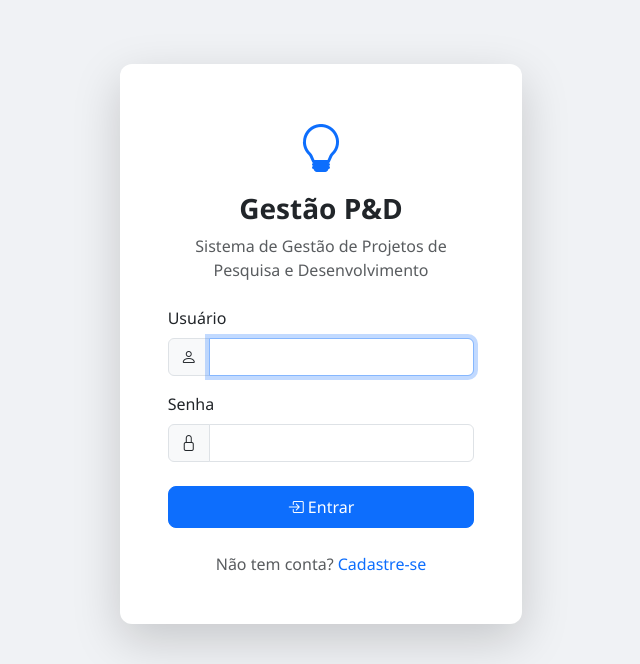
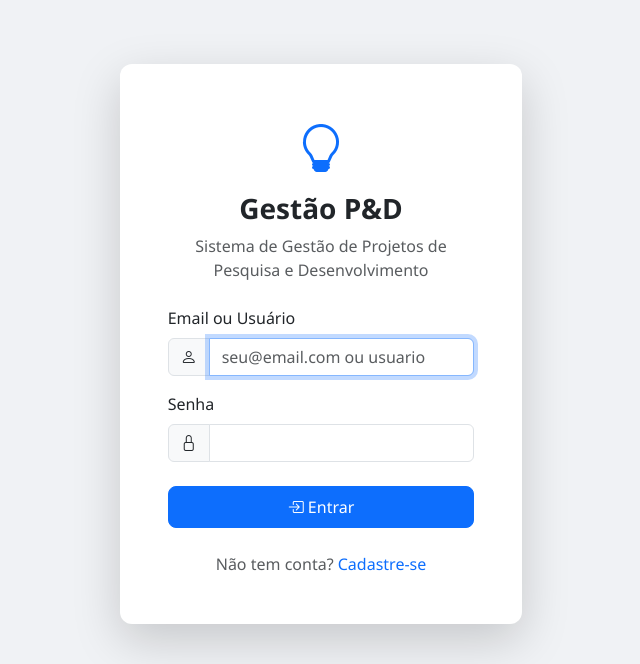
Before and after one commit to eduardotsantos/Python, a Flask app: page /login in a window 1280 px wide. Shown: the top 664 px of the page, without its empty margins (319-959 px from the left). Run offline with Flask 3, Linux system fonts and the light colour scheme.

Commit message:
feat: Permitir login por email ou nome de usuário
- Agora aceita email OU username no campo de login
- Verifica se usuário está ativo antes de permitir login
- Verifica se tenant está ativo para usuários não-superadmin
- Atualizado placeholder no formulário de login

https://claude.ai/code/session_01PZ1dS4m6XMv9TH7NS5L7mQ

```diff
--- a/rd_project_management/routes/auth.py
+++ b/rd_project_management/routes/auth.py
@@ -11,17 +11,32 @@ def login():
         return redirect(url_for('projects.list_projects'))
 
     if request.method == 'POST':
-        username = request.form.get('username', '').strip()
+        login_input = request.form.get('username', '').strip()
         password = request.form.get('password', '')
 
-        user = User.query.filter_by(username=username).first()
-        if user and user.check_password(password):
+        # Try to find user by email or username
+        user = User.query.filter(
+            db.or_(
+                User.email == login_input,
+                User.username == login_input
+            )
+        ).first()
+
+        if user and user.active and user.check_password(password):
+            # Check if tenant is active (for non-superadmin users)
+            if user.tenant_id and user.tenant:
+                if not user.tenant.is_active():
+                    flash('Sua empresa está com a licença expirada ou inativa. Entre em contato com o suporte.', 'danger')
+                    return render_template('auth/login.html')
+
             login_user(user)
             next_page = request.args.get('next')
             flash('Login realizado com sucesso!', 'success')
             return redirect(next_page or url_for('projects.list_projects'))
+        elif user and not user.active:
+            flash('Sua conta está desativada. Entre em contato com o administrador.', 'danger')
         else:
-            flash('Usuário ou senha incorretos.', 'danger')
+            flash('Email/usuário ou senha incorretos.', 'danger')
 
     return render_template('auth/login.html')
 
--- a/rd_project_management/templates/auth/login.html
+++ b/rd_project_management/templates/auth/login.html
@@ -14,10 +14,10 @@
 
                 <form method="POST">
                     <div class="mb-3">
-                        <label for="username" class="form-label">Usuário</label>
+                        <label for="username" class="form-label">Email ou Usuário</label>
                         <div class="input-group">
                             <span class="input-group-text"><i class="bi bi-person"></i></span>
-                            <input type="text" class="form-control" id="username" name="username" required autofocus>
+                            <input type="text" class="form-control" id="username" name="username" placeholder="seu@email.com ou usuario" required autofocus>
                         </div>
                     </div>
                     <div class="mb-3">
```
